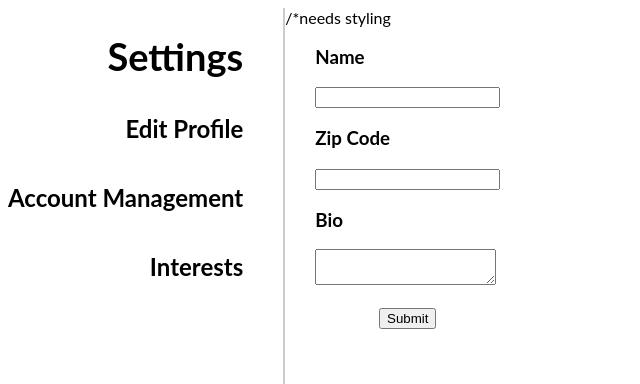
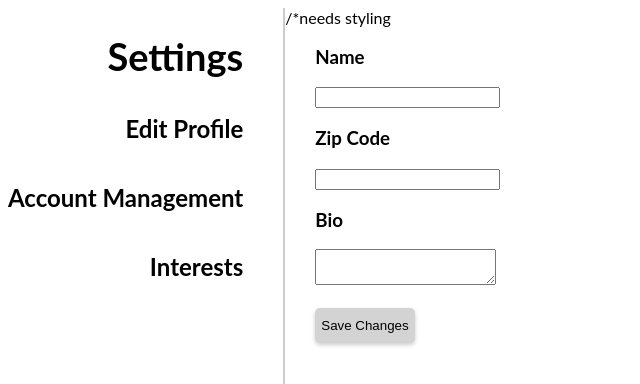
Before and after one commit to AdventureConnect/web-app-adventure-connect, a React app: page /settingsContainer in a window 1280 px wide. Shown: the top 384 px of the page, without its empty margins (0-640 px from the left). Built offline with nearby package versions, Linux system fonts and the light colour scheme; no server answers.

Commit message:
settings container component, updates User document

```diff
--- a/client/components/Dashboard.jsx
+++ b/client/components/Dashboard.jsx
@@ -1,8 +1,10 @@
 import React from "react";
 import Carousel from "./Carousel"
 import CarouselItem from "./CarouselItem";
+import { useState } from "react";
 
 const Dashboard = () => {
+  // const [users, setUsers] = useState([]);
 
   const getUsers = async () => {
     console.log('get users function ran');
@@ -16,6 +18,7 @@ const Dashboard = () => {
       });
 
       console.log(response);
+      // setUsers(response);
 
       if (response.ok) {
         const users = await response.json();
@@ -39,6 +42,7 @@ const Dashboard = () => {
         <CarouselItem>Number 2</CarouselItem>
         <CarouselItem>Number 3</CarouselItem>
       </Carousel>
+      {/* {users}; */}
     </div>
   )
 }
--- a/client/components/SettingsContainer.jsx
+++ b/client/components/SettingsContainer.jsx
@@ -41,13 +41,22 @@ const settingOptionsStyle = {
   flexDirection: 'column',
 }
 
+const buttonStyle = {
+  height: '30px',
+              cursor:'pointer',
+              borderRadius: '5px',
+              border: 'none',
+              height: '35px',
+               boxShadow: '0 2px 4px rgba(0, 0, 0, 0.2)',
+               backgroundColor: '#D3D3D3',
+}
 
 const submitButtonContainerStyle = {
   display: "flex",
-  justifyContent: "center",
+  justifyContent: "left",
   marginTop: "20px",
-};
-
+  // m
+}
 
 const SettingsContainer = () => {
     const [user, setUser] = useState({
@@ -62,6 +71,8 @@ const SettingsContainer = () => {
     const [selectedOption, setSelectedOption] = useState('editProfile');
     const [interestLabels, setInterestLabels] = useState([]);
     const [interests, setInterests] = useState([]);
+
+    const saveChangesText = "Save\nChanges";
 
     useEffect(() => {
       // Fetch the user's data from the backend (MongoDB) and populate the state
@@ -199,7 +210,7 @@ const SettingsContainer = () => {
               <input
                 type="text"
                 value={user.zipCode}
-                onChange={(e) => setUser(prevUser => ({ ...prevUser, zipCode: e.target.value }))}
+                onChange={(e) => setUser(prevUser => ({ ...prevUser, zipCode:e.target.value }))}
               />
 
               <h3>Bio</h3>
@@ -208,7 +219,7 @@ const SettingsContainer = () => {
                 onChange={(e) => setUser(prevUser => ({ ...prevUser, bio: e.target.value }))}
               ></textarea>
               <div style={submitButtonContainerStyle}>
-              <button style={{cursor: 'pointer',}}onClick={handleProfileSave}>Submit</button>
+              <button style={buttonStyle} onClick={handleProfileSave}>{saveChangesText}</button>
               </div>
             </div>
           );
@@ -229,7 +240,7 @@ const SettingsContainer = () => {
                 onChange={(e) => setUser(prevUser => ({ ...prevUser, password: e.target.value }))}
               />
               <div style={submitButtonContainerStyle}>
-              <button style={{cursor: 'pointer',}}onClick={handleAccountSave}>Submit</button>
+              <button style={buttonStyle}onClick={handleAccountSave}>Save Changes</button>
               </div>
             </div>
           );
@@ -263,7 +274,9 @@ const SettingsContainer = () => {
           <div id="interestBox">{interestLabels}</div>
         </div>
         <div style={submitButtonContainerStyle}>
-              <button style={{cursor: 'pointer',}}onClick={handleInterestsSave}>Submit</button>
+              <button style=
+              {buttonStyle}
+              onClick={handleInterestsSave}>Save Changes</button>
               </div>
             </div>
           );
```
Also changed, not shown: 1 other file (tests, documents, lock files or other folders).
